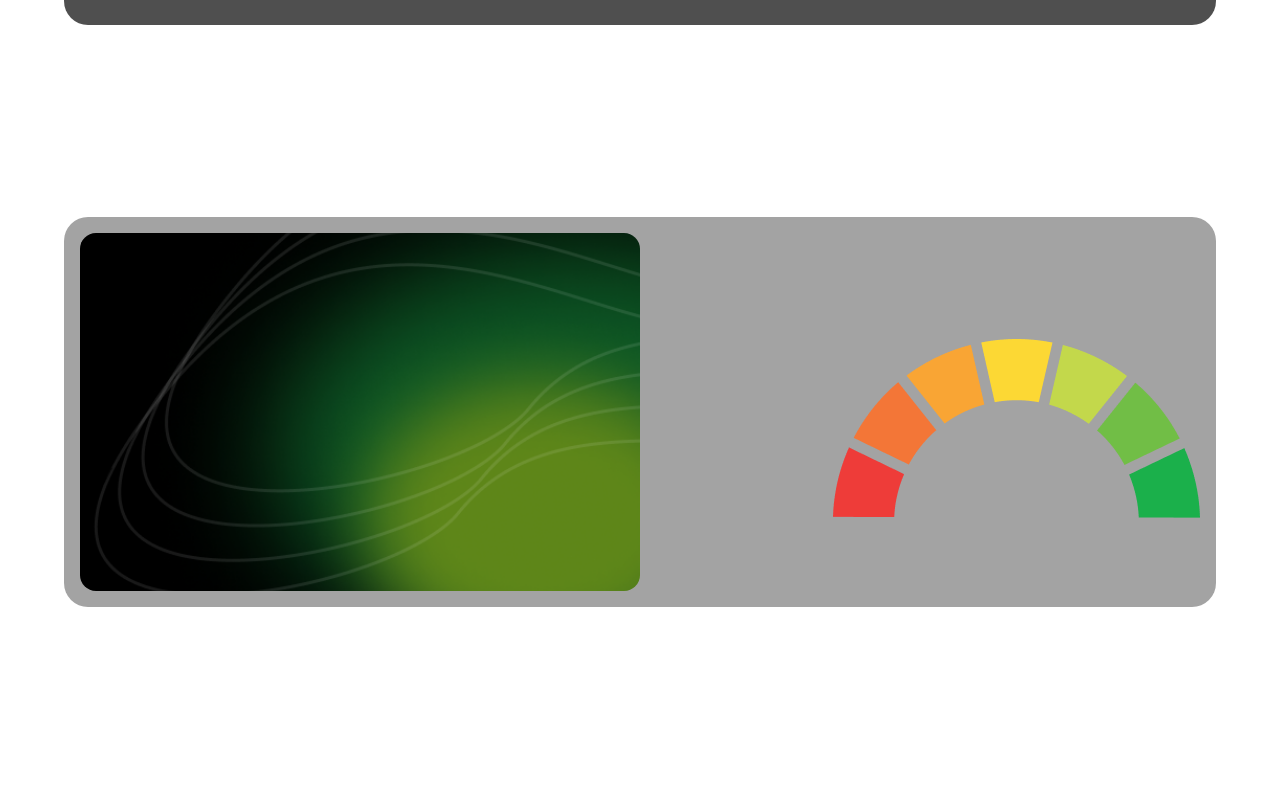
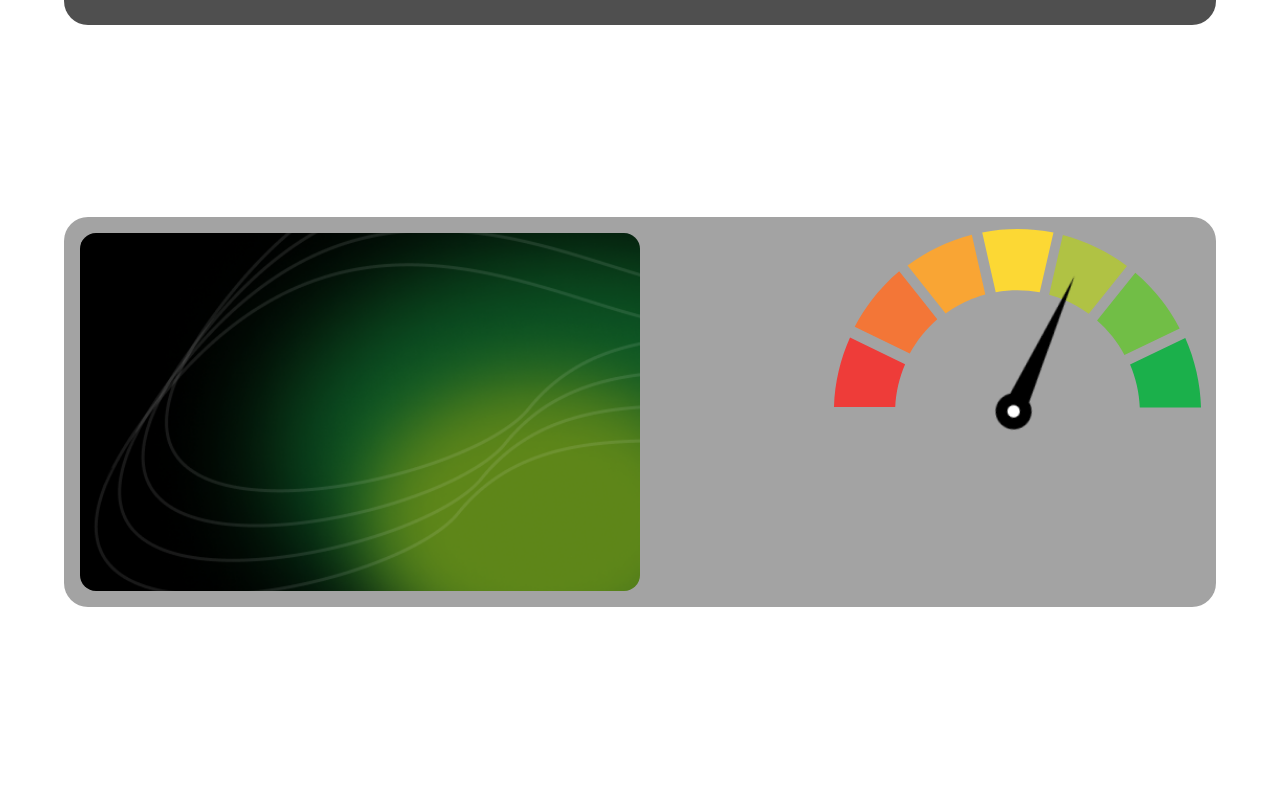
Before and after one commit to basit740/pay-go-final, a React (Create React App) app: page /home in a window 1280 px wide. Shown: the part 463-1260 px from the top of the page. Built offline with nearby package versions, Linux system fonts and the light colour scheme; grey boxes are pictures that could not be loaded.

Commit message:
speedometer added

```diff
--- a/src/components/Main/index.js
+++ b/src/components/Main/index.js
@@ -4,7 +4,7 @@ import ChargetStats from 'components/ChargerStats';
 import SpeedoMeter from 'components/SpeedoMeter';
 const Index = () => {
 	return (
-		<main className='h-[390px]  flex items-center gap-3 w-full justify-between p-4 rounded-3xl bg-neutral-400 mb-48'>
+		<main className='h-[390px] z-30  flex items-center gap-3 w-full justify-between p-4 rounded-3xl bg-neutral-400 mb-48'>
 			<ChargetStats />
 			<SpeedoMeter />
 		</main>
--- /dev/null
+++ b/src/components/SpeedoMeter/SpeedoMeter.css
@@ -0,0 +1,116 @@
+.speedometer-container {
+	width: 366px;
+	height: 366px;
+	/* border: 1px solid black; */
+	border-radius: 50%;
+	/* margin: 50px auto; */
+	position: relative;
+}
+
+.speedometer-scale {
+	width: 3px;
+	height: 320px;
+	background-color: black;
+	position: absolute;
+	left: 179px;
+	top: 20px;
+	/* animation: animate-needle 50s linear; */
+	transition: all 0.4s linear;
+	z-index: 12;
+}
+.speedometer-scale.full {
+	transform: rotate(87deg);
+}
+
+.bottom-hide {
+	background-color: transparent;
+	width: 360px;
+	height: 200px;
+	z-index: 11;
+	top: 180px;
+	position: absolute;
+}
+
+.arrow-container {
+	width: 183px;
+	height: 183px;
+	background-color: transparent;
+	position: absolute;
+	z-index: 13;
+	top: 91px;
+	left: 91px;
+}
+.arrow-wrapper {
+	width: 183px;
+	height: 183px;
+	background-color: red;
+	background-color: transparent;
+	position: relative;
+	transition: all 0.3s;
+	transform: rotate(-21deg);
+}
+
+.arrow .arrow-img {
+	position: absolute;
+	left: 104px;
+	top: 29px;
+	transform: rotate(75deg);
+}
+
+.segment {
+	position: absolute;
+}
+svg path {
+	transition: all 0.3s;
+}
+.segment-1 {
+	top: 108px;
+}
+
+.segment-2 {
+	top: 42px;
+	left: 20px;
+}
+
+.segment-3 {
+	left: 73px;
+	top: 5px;
+}
+.segment-4 {
+	left: 148px;
+}
+.segment-5 {
+	left: 215px;
+	top: 5px;
+}
+.segment-6 {
+	left: 263px;
+	top: 43px;
+}
+.segment-7 {
+	top: 109px;
+	left: 296px;
+}
+
+.segment-1.active-segment path {
+	fill: #d63633;
+}
+.segment-2.active-segment path {
+	fill: #db6a32;
+}
+.segment-3.active-segment path {
+	fill: #e0952f;
+}
+
+.segment-4.active-segment path {
+	fill: #e3c22f;
+}
+.segment-5.active-segment path {
+	fill: #b0c244;
+}
+.segment-6.active-segment path {
+	fill: #66ab3f;
+}
+.segment-7.active-segment path {
+	fill: #189e44;
+}
--- /dev/null
+++ b/src/components/SpeedoMeter/SpeedoMeterSVGs.js
@@ -0,0 +1,123 @@
+import React from 'react';
+
+import './SpeedoMeter.css';
+const SpeedometerSVGs = ({ deg }) => {
+	return (
+		<div>
+			<svg
+				className={`segment segment-1 ${
+					deg > -192 && deg < -167 ? 'active-segment' : ''
+				}`}
+				width='72'
+				height='71'
+				viewBox='0 0 72 71'
+				fill='none'
+				xmlns='http://www.w3.org/2000/svg'
+			>
+				{/* path for segment-1 */}
+				<path
+					d='M0 69.8959L61.2333 70.0181C61.8985 55.0372 65.3332 40.5316 71.1232 27.1256L16.0194 0.456055C6.33314 22.0211 0.733089 45.5682 0 69.8959Z'
+					fill='#EE3C39'
+				/>
+			</svg>
+			<svg
+				className={`segment segment-2 ${
+					deg > -167 && deg < -141 ? 'active-segment' : ''
+				}`}
+				width='84'
+				height='83'
+				viewBox='0 0 84 83'
+				fill='none'
+				xmlns='http://www.w3.org/2000/svg'
+			>
+				{/* path for segment-2 */}
+				<path
+					d='M0.676758 55.858L55.7874 82.5275C62.7721 69.5695 72.0782 57.8944 83.2782 48.1538L45.1916 0.204346C26.7965 15.735 11.707 34.6935 0.676758 55.858Z'
+					fill='#F37637'
+				/>
+			</svg>
+			<svg
+				className={`segment segment-3 ${
+					deg > -141 && deg < -115 ? 'active-segment' : ''
+				}`}
+				width='79'
+				height='80'
+				viewBox='0 0 79 80'
+				fill='none'
+				xmlns='http://www.w3.org/2000/svg'
+			>
+				{/* path for segment-3 */}
+				<path
+					d='M0.539062 31.5727L38.6257 79.5221C50.3008 71.0373 63.6593 64.5074 78.3278 60.5297L64.8201 0.816895C40.8861 6.94633 19.226 17.5693 0.539062 31.5727Z'
+					fill='#F9A534'
+				/>
+			</svg>
+			<svg
+				className={`segment segment-4 ${
+					deg > -115 && deg < -89 ? 'active-segment' : ''
+				}`}
+				width='72'
+				height='64'
+				viewBox='0 0 72 64'
+				fill='none'
+				xmlns='http://www.w3.org/2000/svg'
+			>
+				{/* path for segment-4 */}
+				<path
+					d='M0.220703 3.46136L13.7285 63.1742C28.6821 60.4522 43.5544 60.5948 57.741 63.2285L71.4796 3.55639C48.5842 -1.03899 24.4601 -1.29693 0.220703 3.46136Z'
+					fill='#FCD834'
+				/>
+			</svg>
+			<svg
+				className={`segment segment-5 ${
+					deg > -89 && deg < -63 ? 'active-segment' : ''
+				}`}
+				width='79'
+				height='80'
+				viewBox='0 0 79 80'
+				fill='none'
+				xmlns='http://www.w3.org/2000/svg'
+			>
+				{/* path for segment-5 */}
+				<path
+					d='M13.8714 0.959229L0.125977 60.6313C14.428 64.6022 27.8545 71.1321 39.74 79.8206L78.0032 32.0341C58.9429 17.6709 37.1538 7.05473 13.8714 0.959229Z'
+					fill='#C3D84B'
+				/>
+			</svg>
+			<svg
+				className={`segment segment-6 ${
+					deg > -63 && deg < -37 ? 'active-segment' : ''
+				}`}
+				width='83'
+				height='83'
+				viewBox='0 0 83 83'
+				fill='none'
+				xmlns='http://www.w3.org/2000/svg'
+			>
+				{/* path for segment-6 */}
+				<path
+					d='M38.3314 0.686279L0.0683594 48.4728C11.0647 58.0844 20.4049 69.6984 27.4574 82.9348L82.6766 56.4689C71.5445 34.8292 56.36 15.9793 38.3314 0.686279Z'
+					fill='#71BE46'
+				/>
+			</svg>
+			<svg
+				className={`segment segment-7 ${
+					deg > -37 && deg < -21 ? 'active-segment' : ''
+				}`}
+				width='71'
+				height='70'
+				viewBox='0 0 71 70'
+				fill='none'
+				xmlns='http://www.w3.org/2000/svg'
+			>
+				{/* path for segment-7 */}
+				<path
+					d='M66.5128 34.0876C63.8248 22.1953 60.0304 10.8392 55.2789 0.0939941L0.0595703 26.5599C2.8969 33.2391 5.1844 40.2578 6.84063 47.5886C8.49687 54.9195 9.46079 62.2436 9.76624 69.4931L70.9995 69.6153C70.6737 57.8587 69.2076 45.9731 66.5128 34.0876Z'
+					fill='#1BB04B'
+				/>
+			</svg>
+		</div>
+	);
+};
+
+export default SpeedometerSVGs;
--- a/src/components/SpeedoMeter/index.js
+++ b/src/components/SpeedoMeter/index.js
@@ -1,17 +1,48 @@
-import React from 'react';
+import React, { useEffect, useState } from 'react';
+import './SpeedoMeter.css'; // Make sure to import your CSS file
 
-const Index = () => {
+import SpeedometerSVGs from './SpeedoMeterSVGs.js';
+
+const Speedometer = () => {
+	const [currentRotationDegree, setCurrentRotationDegree] = useState(-190);
+	// const [degreeIncrement, setDegreeIncrement] = useState(1);
+
+	useEffect(() => {
+		const interval = setInterval(() => {
+			setCurrentRotationDegree((prevNumber) => {
+				const newNumber = prevNumber + 1;
+				if (newNumber === -21) {
+					clearInterval(interval); // Stop the interval when the number reaches 10
+				}
+
+				return newNumber;
+			});
+		}, 50);
+
+		return () => {
+			clearInterval(interval);
+		};
+	}, []);
 	return (
-		<article className='relative'>
-			<img
-				src='/imgs/rainbow.png'
-				alt='speedo meter img'
-				className='self-end mt-8'
-			/>
-		</article>
+		<div className='speedometer-container'>
+			<SpeedometerSVGs deg={currentRotationDegree} />
+			<div className='arrow-container'>
+				<div
+					className='arrow-wrapper'
+					style={{ transform: `rotate(${currentRotationDegree}deg)` }}
+				>
+					<div className='arrow'>
+						<img
+							src='/imgs/needle.png'
+							alt='needle img'
+							className='arrow-img'
+						/>
+					</div>
+				</div>
+			</div>
+			<div className='bottom-hide'></div>
+		</div>
 	);
 };
 
-export default Index;
-
-/// tumhein tameez ni hai. tum bad tameez ho.
+export default Speedometer;
```
